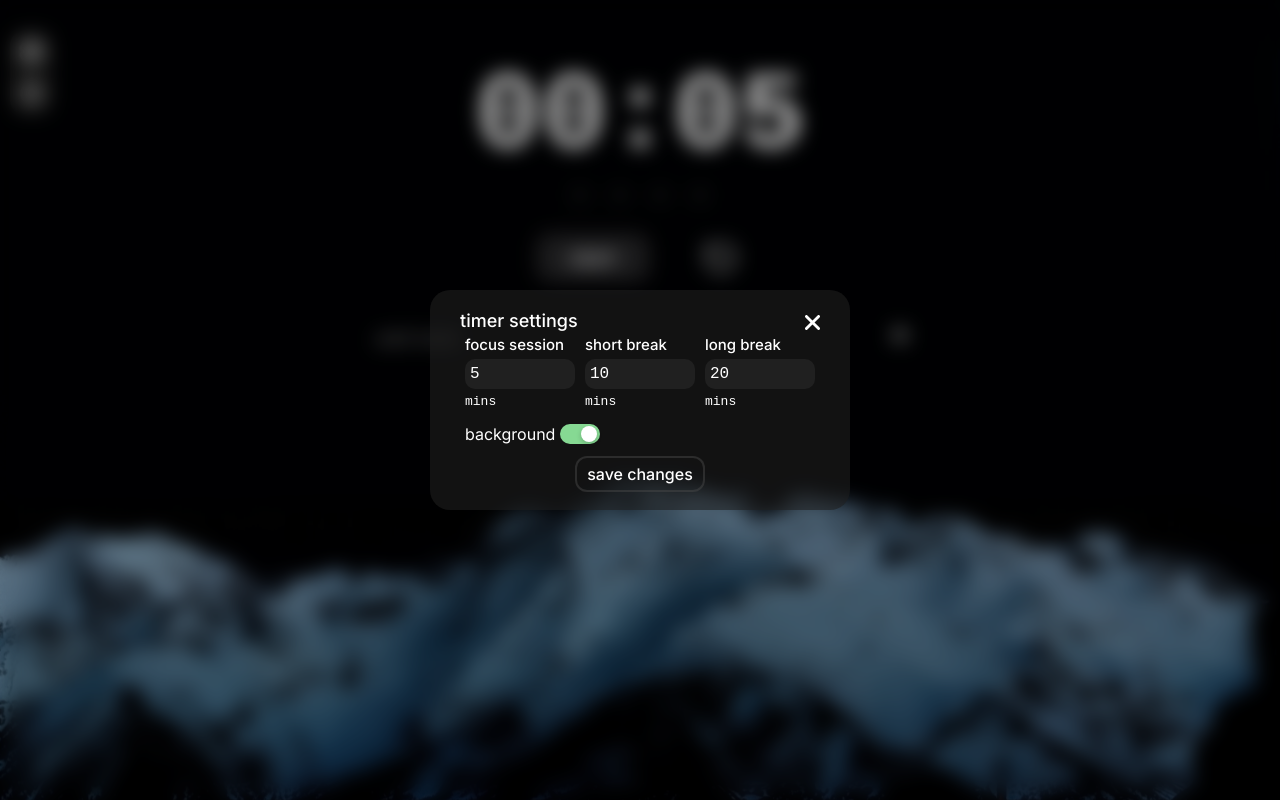
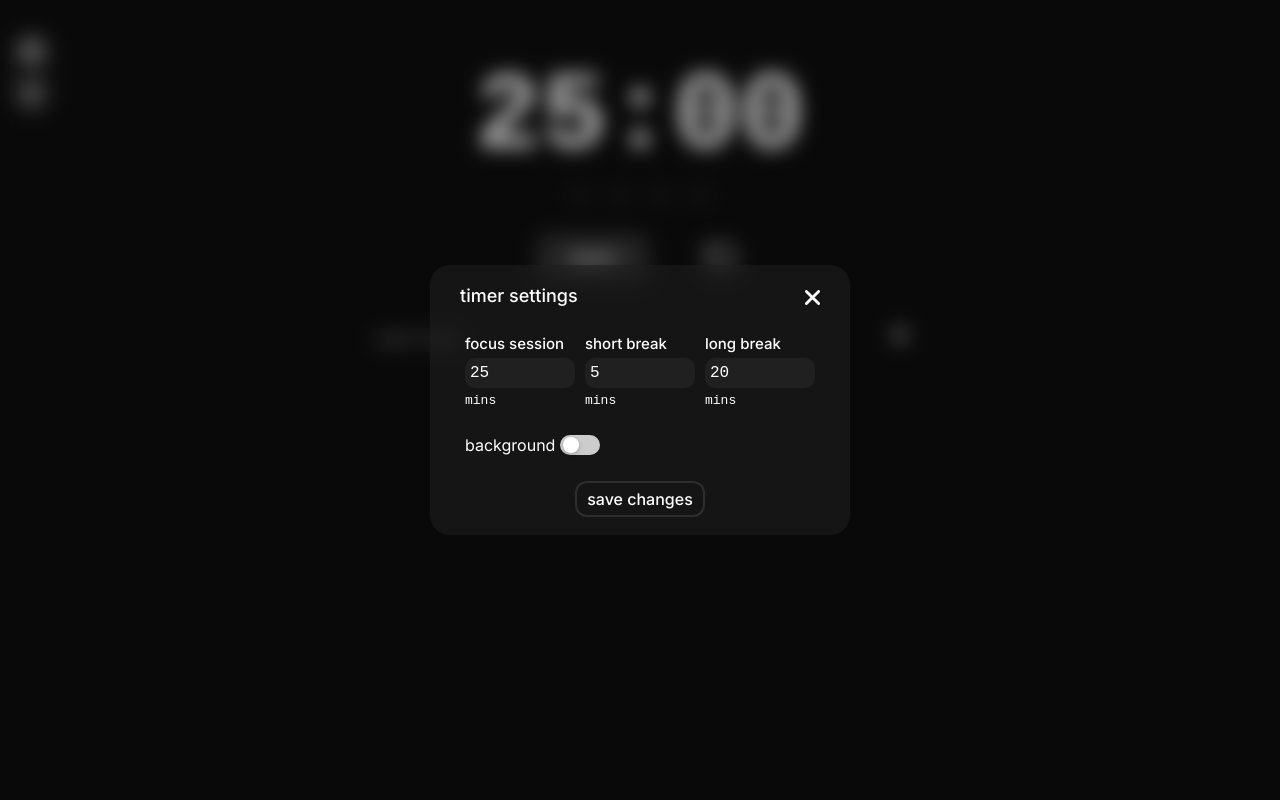
Before and after one commit to yosefgue/Pomodoro, a React (Vite) app: page / in a window 1280 px wide. Both pictures are taken after a click on the button 31 px from the left and 51 px from the top of the page. Built offline with nearby package versions, Linux system fonts and the light colour scheme; a web font is replaced by a local one.

Commit message:
timer settings converted to minutes

```diff
--- a/src/App.jsx
+++ b/src/App.jsx
@@ -5,10 +5,10 @@ import { Settings } from "./components/menu/settings.jsx"
 
 export default function App() {
   const [isSettingsOn, setIsSettingsOn] = useState(false)
-  const [focusTimer, setFocusTimer] = useState(5);
-  const [breakTimer, setBreakTimer] = useState(10);
-  const [longBreakTimer, setLongBreakTimer] = useState(20);
-  const [isBackgroundOn, setIsBackgroundOn] = useState(true);
+  const [isBackgroundOn, setIsBackgroundOn] = useState(false);
+  const [focusTimer, setFocusTimer] = useState(25 * 60);
+  const [breakTimer, setBreakTimer] = useState(5 * 60);
+  const [longBreakTimer, setLongBreakTimer] = useState(20 * 60);
 
   return (
     <>
--- a/src/components/menu/settings.jsx
+++ b/src/components/menu/settings.jsx
@@ -5,9 +5,11 @@ import closeIcon from "/img/close.svg"
 export function Settings({ toggle, focusTimer, breakTimer, longBreakTimer, setFocusTimer, setBreakTimer, setLongBreakTimer, isBackgroundOn, setIsBackgroundOn }) {
     const maxInputLength = 4;
     const ref = useRef(null)
-    const [temporaryFocusTimer, setTemporaryFocusTimer] = useState(focusTimer);
-    const [temporaryBreakTimer, setTemporaryBreakTimer] = useState(breakTimer);
-    const [temporaryLongBreakTimer, setTemporaryLongBreakTimer] = useState(longBreakTimer);
+    const toSeconds = (minutes) => minutes * 60;
+    const toMinutes = (seconds) => seconds / 60;
+    const [temporaryFocusTimer, setTemporaryFocusTimer] = useState(toMinutes(focusTimer));
+    const [temporaryBreakTimer, setTemporaryBreakTimer] = useState(toMinutes(breakTimer));
+    const [temporaryLongBreakTimer, setTemporaryLongBreakTimer] = useState(toMinutes(longBreakTimer));
     const [temporaryIsBackgroundOn, setTemporaryIsBackgroundOn] = useState(isBackgroundOn)
 
     const onlyNums = (e, setValue) => {
@@ -26,9 +28,9 @@ export function Settings({ toggle, focusTimer, breakTimer, longBreakTimer, setFo
     }, [toggle])
 
     const savechanges = () => {
-        setFocusTimer(temporaryFocusTimer)
-        setBreakTimer(temporaryBreakTimer)
-        setLongBreakTimer(temporaryLongBreakTimer)
+        setFocusTimer(toSeconds(temporaryFocusTimer))
+        setBreakTimer(toSeconds(temporaryBreakTimer))
+        setLongBreakTimer(toSeconds(temporaryLongBreakTimer))
         setIsBackgroundOn(temporaryIsBackgroundOn)
         toggle(false)
     }
--- a/src/components/menu/settings.module.css
+++ b/src/components/menu/settings.module.css
@@ -21,7 +21,7 @@ button {
     justify-content: space-between;
     align-items: center;
     background-color: #1f1f1f96 ;
-    height: 200px;
+    height: 250px;
     width: 400px;
     z-index: 9999;
     border-radius: 20px;
@@ -115,7 +115,7 @@ button {
     align-self: start;
     align-items: center;
     gap: 5px;
-    margin: 10px 25px;
+    margin: 0 25px;
 
 }
 
```
